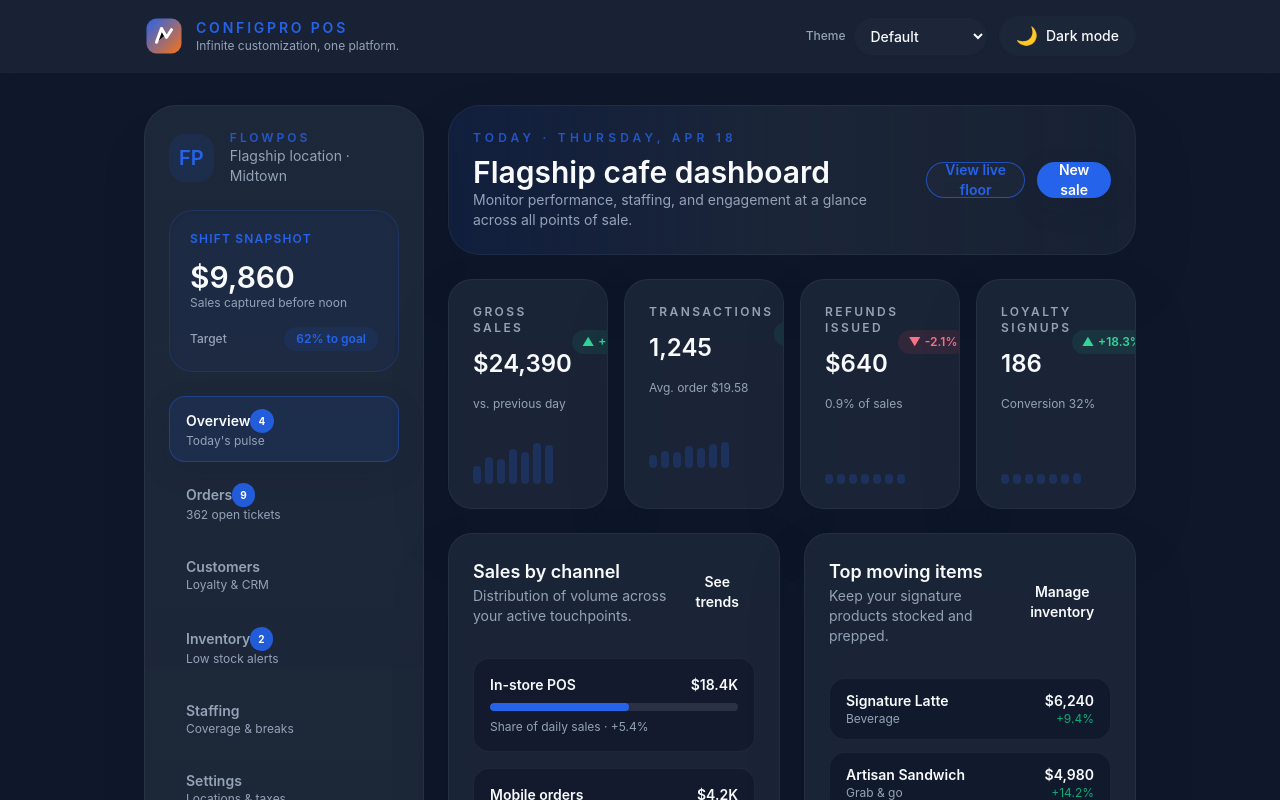
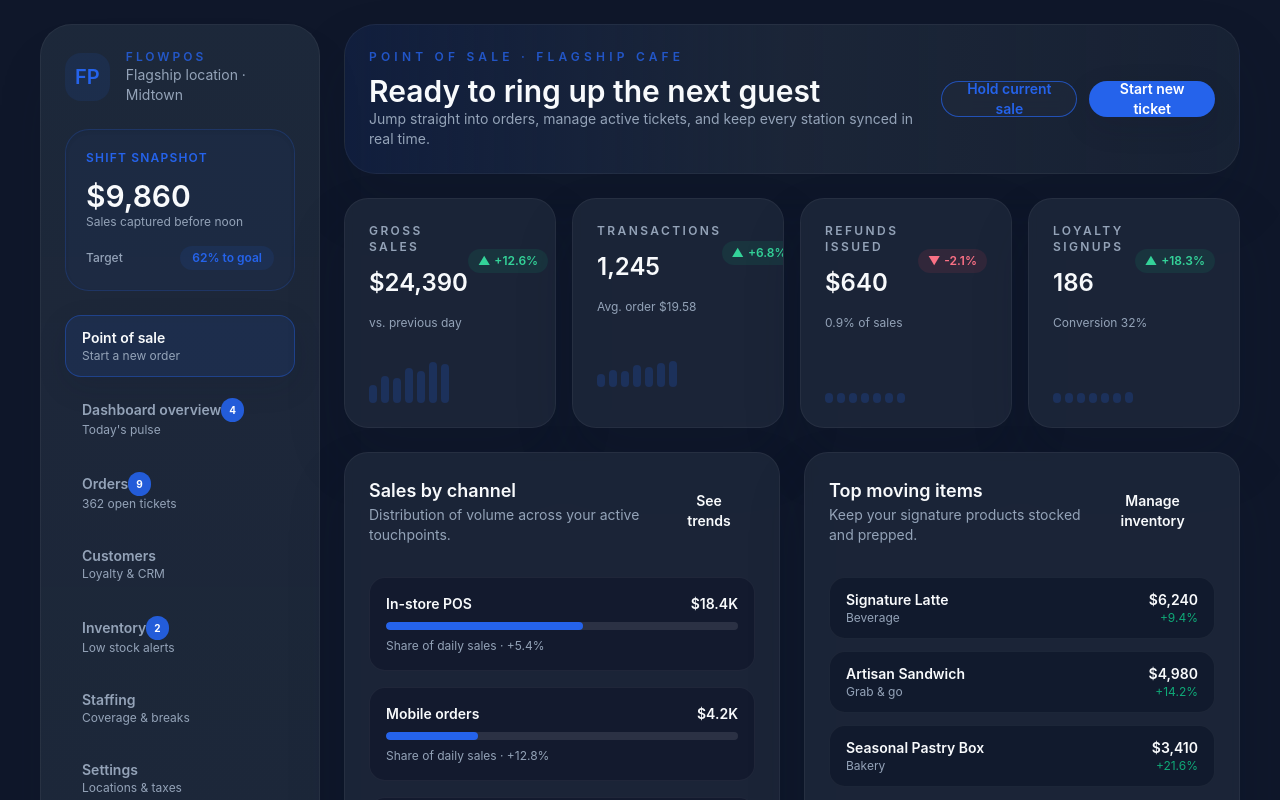
Before and after one commit to kayleschmoyer/ConfigPro, a React (Vite) app: page /dashboard in a window 1280 px wide. Shown: the top 800 px of the page. Built offline with nearby package versions, Linux system fonts and the light colour scheme.

Commit message:
Adjust dashboard layout for point of sale focus

```diff
--- a/src/app/App.tsx
+++ b/src/app/App.tsx
@@ -1,7 +1,5 @@
 import { motion } from 'framer-motion';
-import { Topbar } from '../components/layout/Topbar';
 import { AppRouter } from '../router';
-import { useTheme } from '../hooks/useTheme';
 
 const fadeVariants = {
   initial: { opacity: 0, y: 12 },
@@ -10,14 +8,11 @@ const fadeVariants = {
 };
 
 const App = () => {
-  const { theme } = useTheme();
-
   return (
     <div className="min-h-screen bg-background text-foreground">
-      <Topbar logo={theme.logo} />
-      <main className="mx-auto flex w-full max-w-5xl flex-1 px-4 py-8">
+      <main className="flex min-h-screen w-full flex-1 flex-col px-4 py-6 sm:px-6 lg:px-10">
         <motion.div
-          className="w-full"
+          className="w-full flex-1"
           initial="initial"
           animate="animate"
           exit="exit"
--- a/src/pages/DashboardPage.tsx
+++ b/src/pages/DashboardPage.tsx
@@ -55,10 +55,14 @@ interface NavItem {
 
 const navItems: NavItem[] = [
   {
-    label: 'Overview',
+    label: 'Point of sale',
+    description: 'Start a new order',
+    isActive: true
+  },
+  {
+    label: 'Dashboard overview',
     description: 'Today\'s pulse',
-    notifications: 4,
-    isActive: true
+    notifications: 4
   },
   {
     label: 'Orders',
@@ -324,17 +328,17 @@ export const DashboardPage = () => {
         <div className="flex flex-col gap-6">
           <header className="flex flex-col gap-4 rounded-[32px] border border-foreground/5 bg-gradient-to-r from-primary/10 via-surface/80 to-surface/60 p-6 shadow-lg shadow-primary/10 sm:flex-row sm:items-center sm:justify-between">
             <div>
-              <p className="text-xs font-semibold uppercase tracking-[0.35em] text-primary/80">Today · Thursday, Apr 18</p>
-              <h1 className="mt-2 text-3xl font-semibold text-foreground">Flagship cafe dashboard</h1>
+              <p className="text-xs font-semibold uppercase tracking-[0.35em] text-primary/80">Point of sale · Flagship cafe</p>
+              <h1 className="mt-2 text-3xl font-semibold text-foreground">Ready to ring up the next guest</h1>
               <p className="text-sm text-muted">
-                Monitor performance, staffing, and engagement at a glance across all points of sale.
+                Jump straight into orders, manage active tickets, and keep every station synced in real time.
               </p>
             </div>
             <div className="flex flex-col gap-3 sm:flex-row">
               <Button variant="outline" size="sm">
-                View live floor
+                Hold current sale
               </Button>
-              <Button size="sm">New sale</Button>
+              <Button size="sm">Start new ticket</Button>
             </div>
           </header>
 
```
